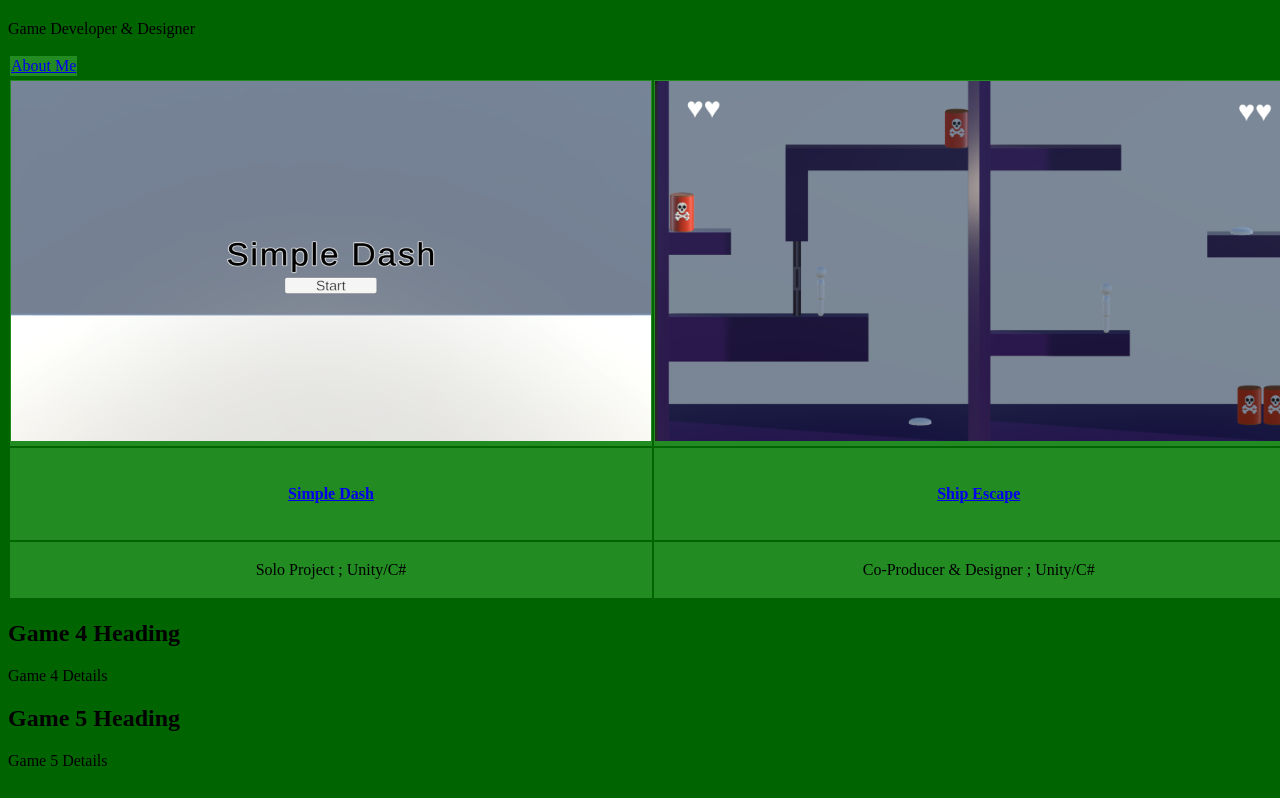
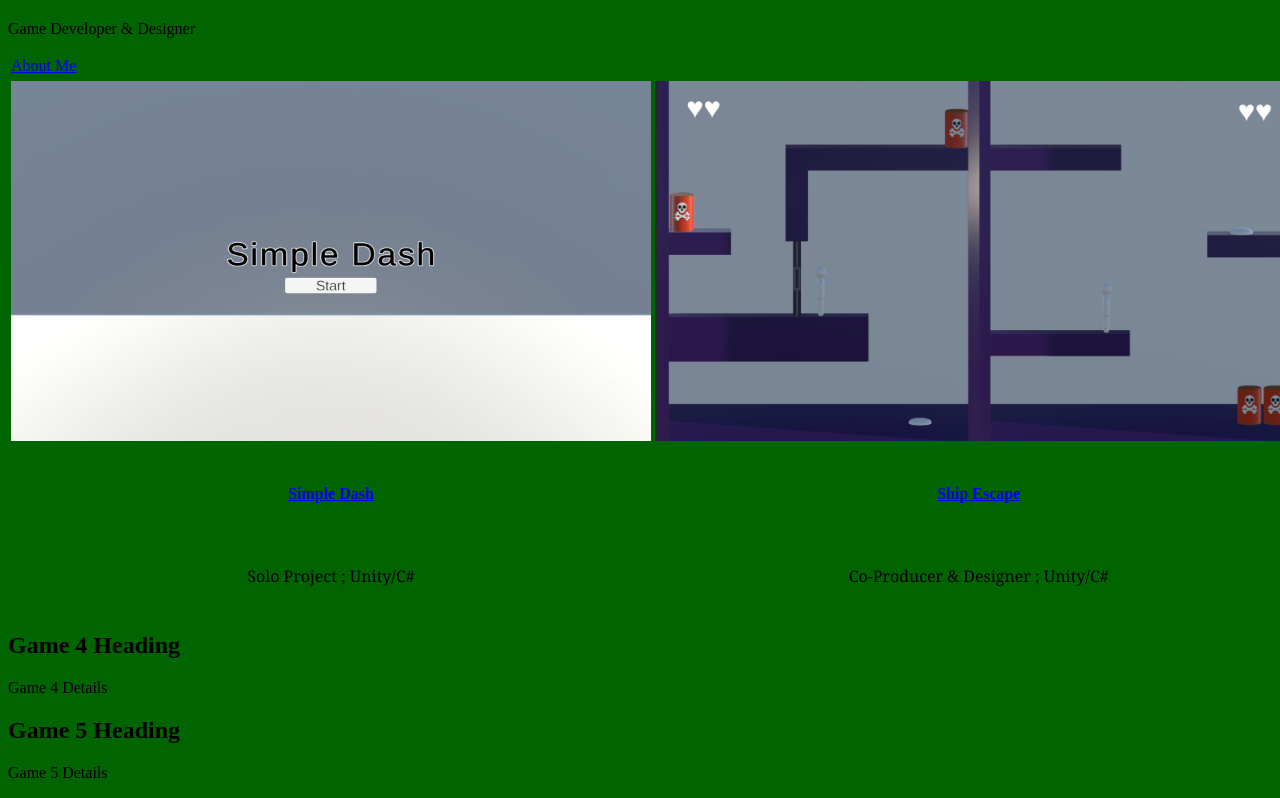
Before and after one commit to Bardcastle/Portfolio, a plain HTML site: page index.html in a window 1280 px wide. Shown: the part 60-858 px from the top of the page. Drawn offline with Linux system fonts and the light colour scheme.

Commit message:
Update index.html

```diff
--- a/index.html
+++ b/index.html
@@ -2,20 +2,9 @@
 <html>
   <head>
     <title>Thomas Hardcastle</title>
-    <style>
-      body {
-        background-color: DarkGreen;
-      }
-      td {
-        background-color: ForestGreen;
-      }
-      th {
-        background-color: ForestGreen;
-      }
-    </style>
   </head>
 
-  <body>   <!-- Comment -->
+  <body style="background-color:DarkGreen;">   <!-- Comment -->
     <h1><a href="index.html">Thomas Hardcastle</a></h1>
     <!--Heading-->
     <p>Game Developer & Designer</p>
@@ -37,9 +26,9 @@
         <th>Game Design Workshop Final Project</th>
       </tr>
       <tr> <!--Game Info Row-->
-        <td align="center">Solo Project ; Unity/C#</td>
-        <td align="center">Co-Producer & Designer ; Unity/C#</td>
-        <td align="center">Solo Project ; Unity/C#</td>
+        <td style="text-align:center;font-family:georgia">Solo Project ; Unity/C#</td>
+        <td style="text-align:center;font-family:georgia">Co-Producer & Designer ; Unity/C#</td>
+        <td style="text-align:center;font-family:georgia">Solo Project ; Unity/C#</td>
       </tr>
     </table>
 
```
